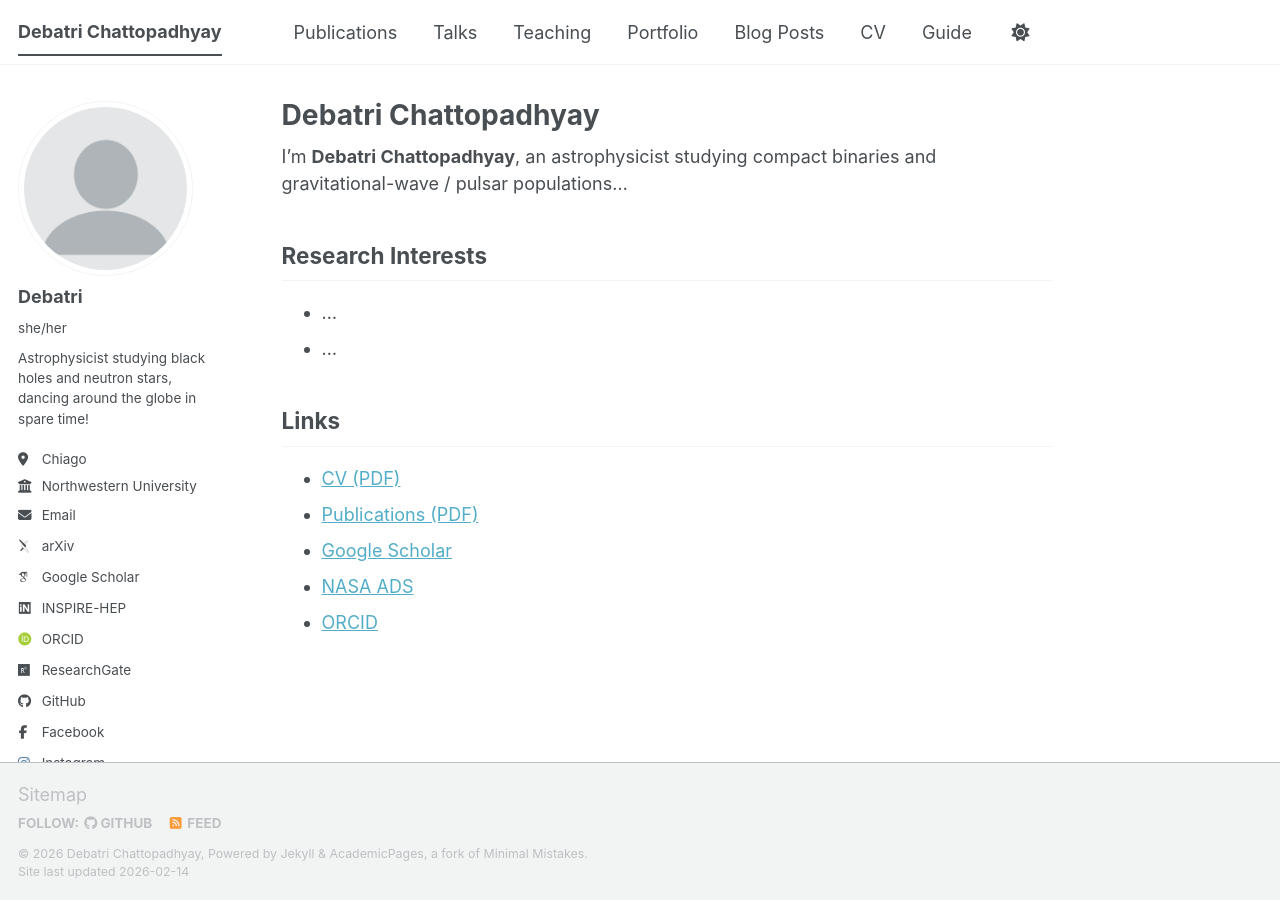
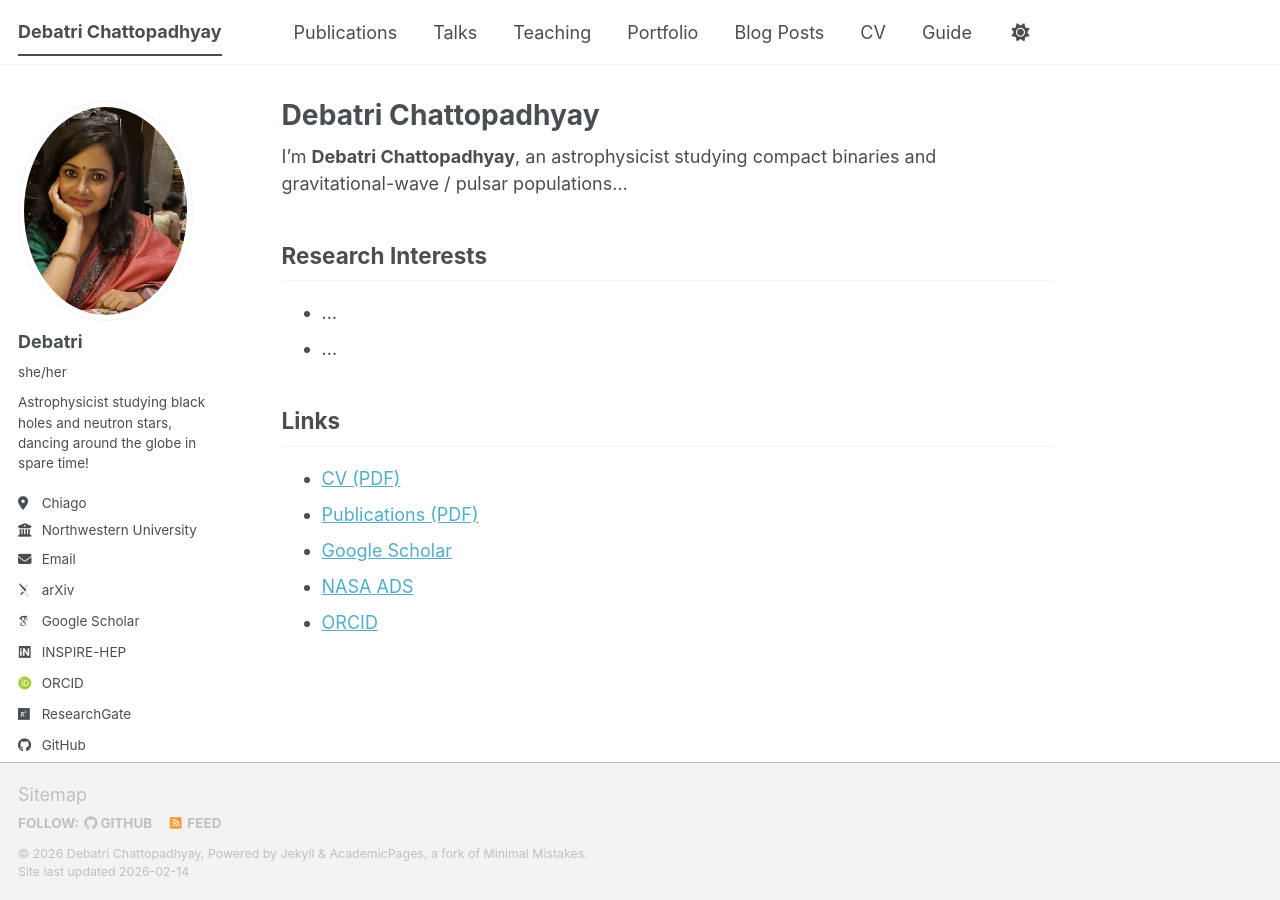
Before and after one commit to debatric/debatric.github.io, a Jekyll site: the page built from _pages/about.md, in a window 1280 px wide. Built offline with Jekyll 4.4.1, drawn with Linux system fonts in a browser that asks for light colours; some web fonts are replaced; a script bundle is joined from its source files by our own code; library files that are not in the unit come from our copies.

Commit message:
Update _config.yml

```diff
--- a/_config.yml
+++ b/_config.yml
@@ -30,7 +30,7 @@ repository  : "debatric/debatrich.github.io"
 #               Additional customization can be done by editing /_includes/author-profile.html
 author:
   # Biographic information
-  avatar           : "profile.png"
+  avatar           : "deb.png"
   name             : "Debatri"
   pronouns         : "she/her"
   bio              : "Astrophysicist studying black holes and neutron stars, dancing around the globe in spare time!"
```
